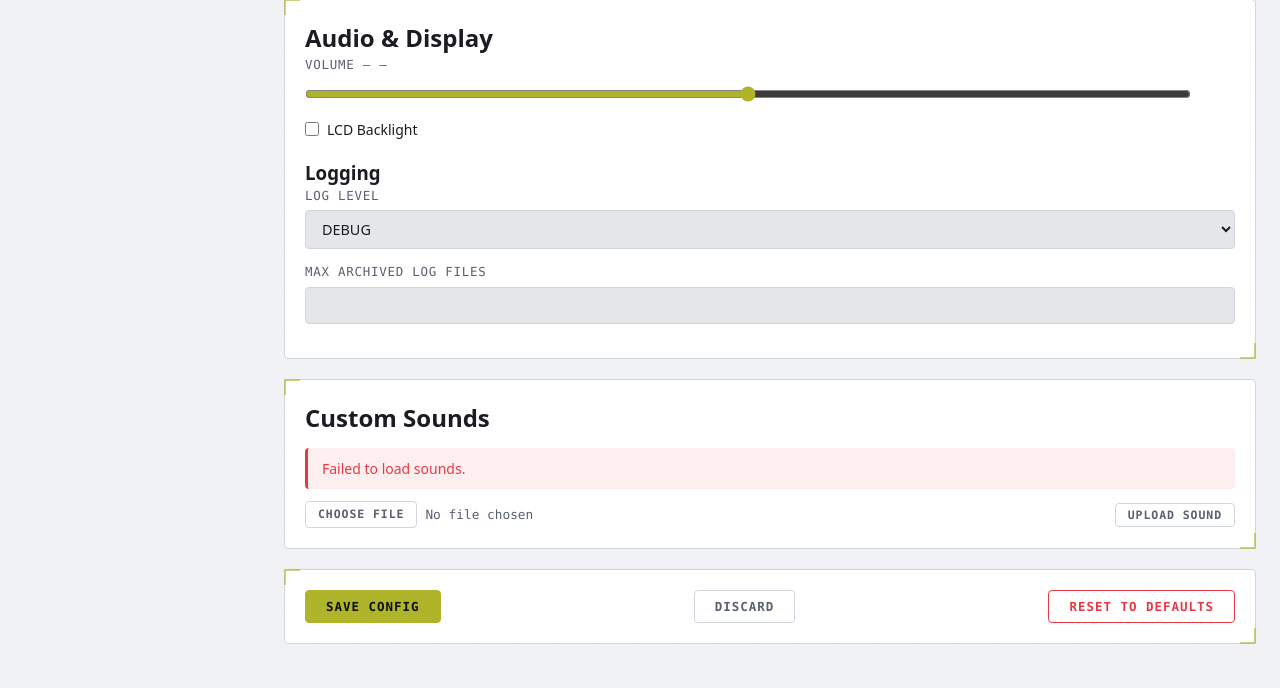
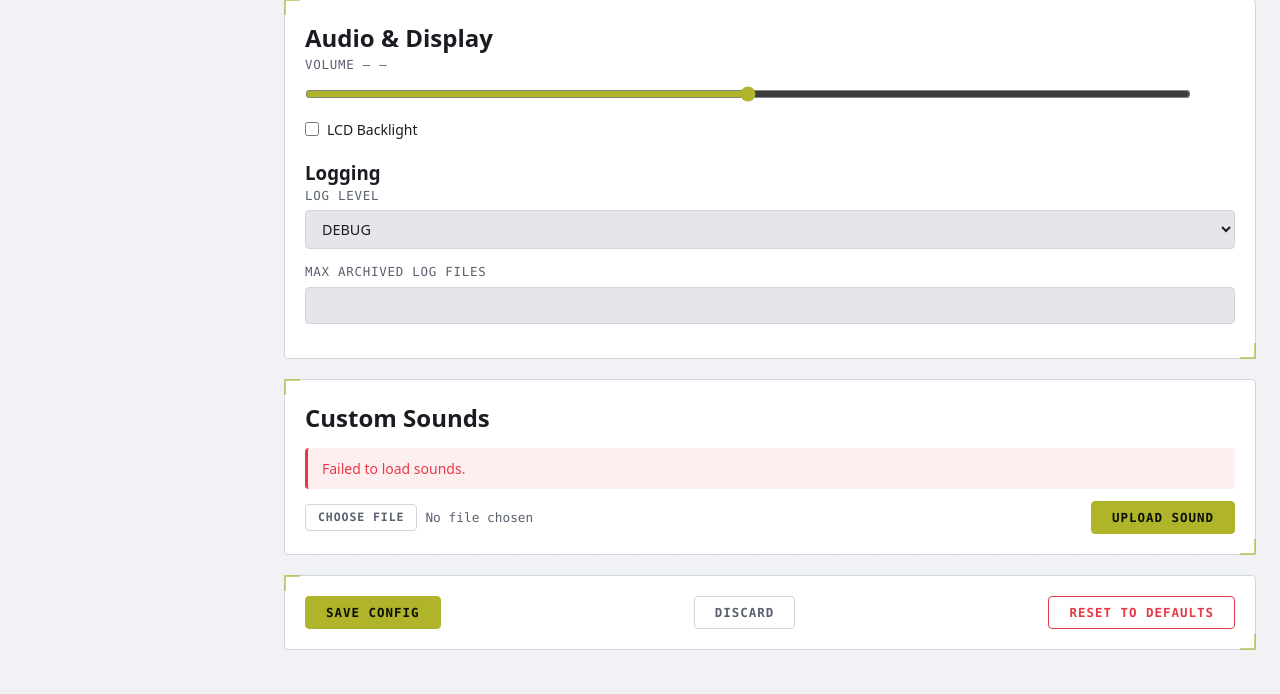
Before and after one commit to xxdarkxx2609/airsoft-prop, a Python web app: template src/web/templates/config.html in a window 1280 px wide. Shown: the part 1167-1861 px from the top of the page. Run offline with Jinja, Linux system fonts and the light colour scheme; the template is opened without the code that fills it, so the values that code supplies are empty.

Commit message:
made "Uploa sound" Button mor Prominent

```diff
--- a/src/web/templates/config.html
+++ b/src/web/templates/config.html
@@ -128,7 +128,7 @@
         <label for="sound-upload" class="btn btn-secondary btn-small">Choose File</label>
         <input type="file" id="sound-upload" accept="audio/wav,audio/x-wav" style="display:none">
         <span id="sound-filename" class="file-chosen">No file chosen</span>
-        <button id="sound-upload-btn" class="btn btn-secondary btn-small">Upload Sound</button>
+        <button id="sound-upload-btn" class="btn">Upload Sound</button>
     </div>
     <div id="sounds-msg" class="message" style="display:none"></div>
 </div>
```
